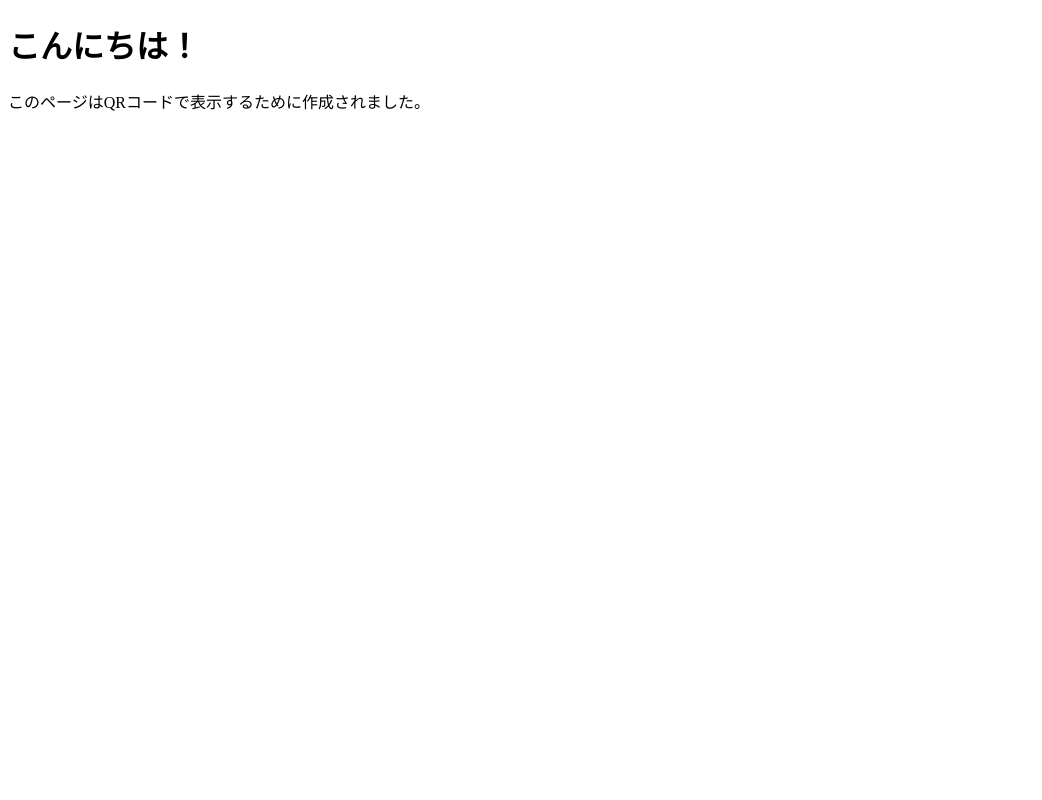
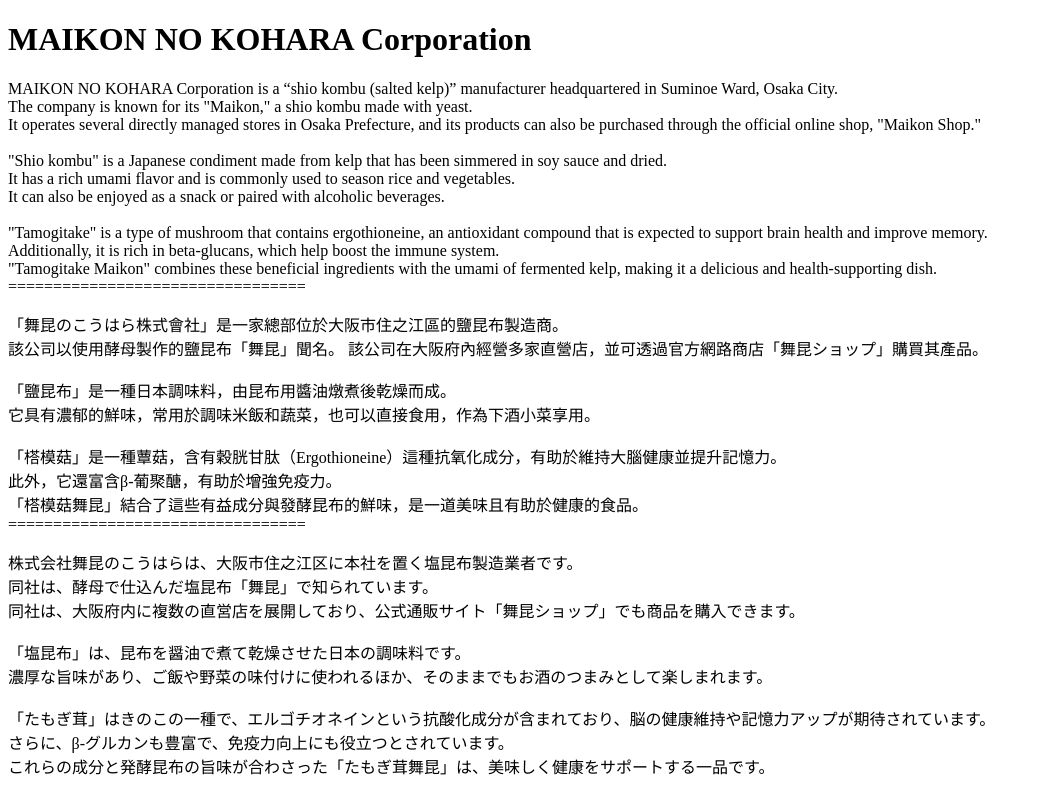
Before and after one commit to NO0419/maikon, a plain HTML site: page index.html in a window 1280 px wide. Shown: the whole page, without its empty margins (0-1042 px from the left). Drawn offline with Linux system fonts and the light colour scheme.

Commit message:
Update index.html

```diff
--- a/index.html
+++ b/index.html
@@ -1,12 +1,24 @@
 <!DOCTYPE html>
-<html lang="ja">
+<html lang="en">
 <head>
     <meta charset="UTF-8">
     <meta name="viewport" content="width=device-width, initial-scale=1.0">
-    <title>QRコードで開くページ</title>
+    <title>MAIKON NO KOHARA Corporation</title>
 </head>
 <body>
-    <h1>こんにちは！</h1>
-    <p>このページはQRコードで表示するために作成されました。</p>
+    <h1>MAIKON NO KOHARA Corporation</h1>
+    <p lang="en">MAIKON NO KOHARA Corporation is a “shio kombu (salted kelp)” manufacturer headquartered in Suminoe Ward, Osaka City.<br>The company is known for its "Maikon," a shio kombu made with yeast.<br>It operates several directly managed stores in Osaka Prefecture, and its products can also be purchased through the official online shop, "Maikon Shop."<br><br>"Shio kombu" is a Japanese condiment made from kelp that has been simmered in soy sauce and dried.<br>It has a rich umami flavor and is commonly used to season rice and vegetables.<br>It can also be enjoyed as a snack or paired with alcoholic beverages.<br><br>"Tamogitake" is a type of mushroom that contains ergothioneine, an antioxidant compound that is expected to support brain health and improve memory.<br>Additionally, it is rich in beta-glucans, which help boost the immune system.<br>"Tamogitake Maikon" combines these beneficial ingredients with the umami of fermented kelp, making it a delicious and health-supporting dish.<br>=================================<br>
+
+
+
+<p lang="zn-TW">「舞昆のこうはら株式會社」是一家總部位於大阪市住之江區的鹽昆布製造商。<br>該公司以使用酵母製作的鹽昆布「舞昆」聞名。
+該公司在大阪府內經營多家直營店，並可透過官方網路商店「舞昆ショップ」購買其產品。<br><br>「鹽昆布」是一種日本調味料，由昆布用醬油燉煮後乾燥而成。<br>它具有濃郁的鮮味，常用於調味米飯和蔬菜，也可以直接食用，作為下酒小菜享用。<br><br>「榙模菇」是一種蕈菇，含有穀胱甘肽（Ergothioneine）這種抗氧化成分，有助於維持大腦健康並提升記憶力。<br>此外，它還富含β-葡聚醣，有助於增強免疫力。<br>「榙模菇舞昆」結合了這些有益成分與發酵昆布的鮮味，是一道美味且有助於健康的食品。<br>=================================<br>
+
+
+
+
+<p lang="jp">株式会社舞昆のこうはらは、大阪市住之江区に本社を置く塩昆布製造業者です。<br>同社は、酵母で仕込んだ塩昆布「舞昆」で知られています。 <br>同社は、大阪府内に複数の直営店を展開しており、公式通販サイト「舞昆ショップ」でも商品を購入できます。<br><br>「塩昆布」は、昆布を醤油で煮て乾燥させた日本の調味料です。<br>濃厚な旨味があり、ご飯や野菜の味付けに使われるほか、そのままでもお酒のつまみとして楽しまれます。<br><br>「たもぎ茸」はきのこの一種で、エルゴチオネインという抗酸化成分が含まれており、脳の健康維持や記憶力アップが期待されています。<br>さらに、β-グルカンも豊富で、免疫力向上にも役立つとされています。<br>これらの成分と発酵昆布の旨味が合わさった「たもぎ茸舞昆」は、美味しく健康をサポートする一品です。<br>
+
+</p>
 </body>
 </html>
```
